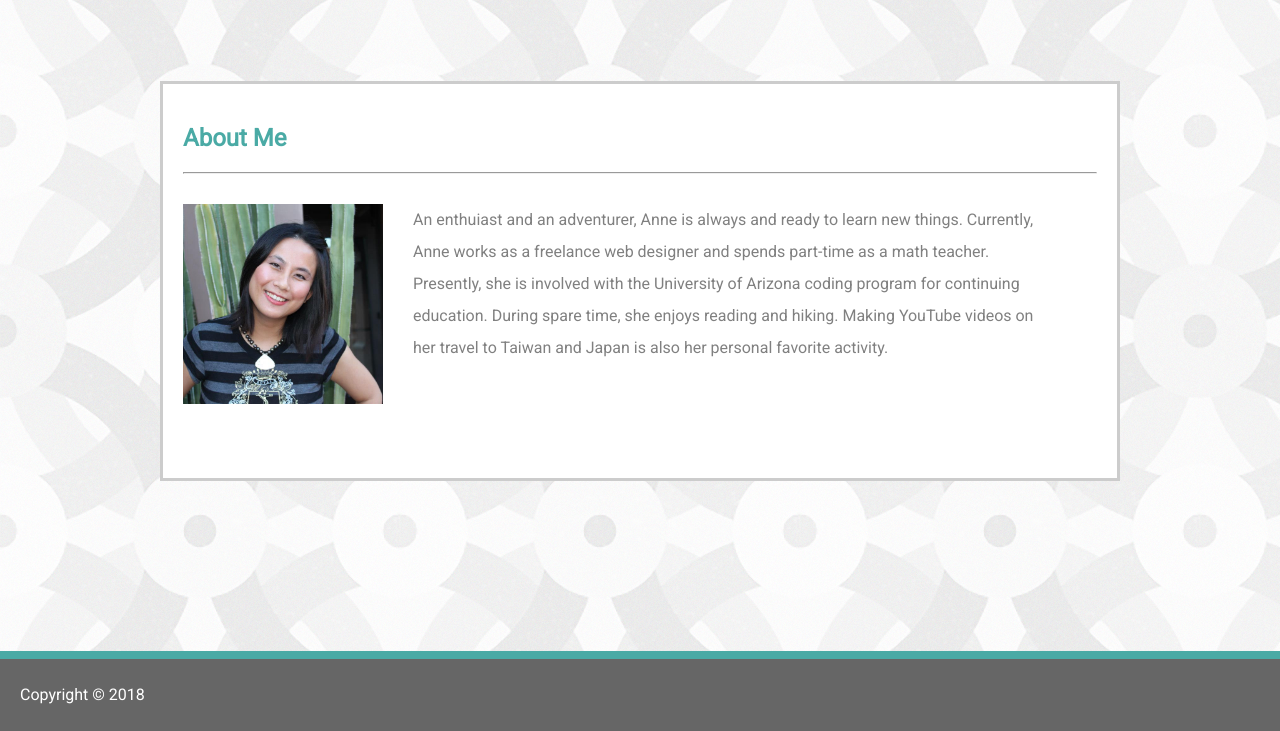
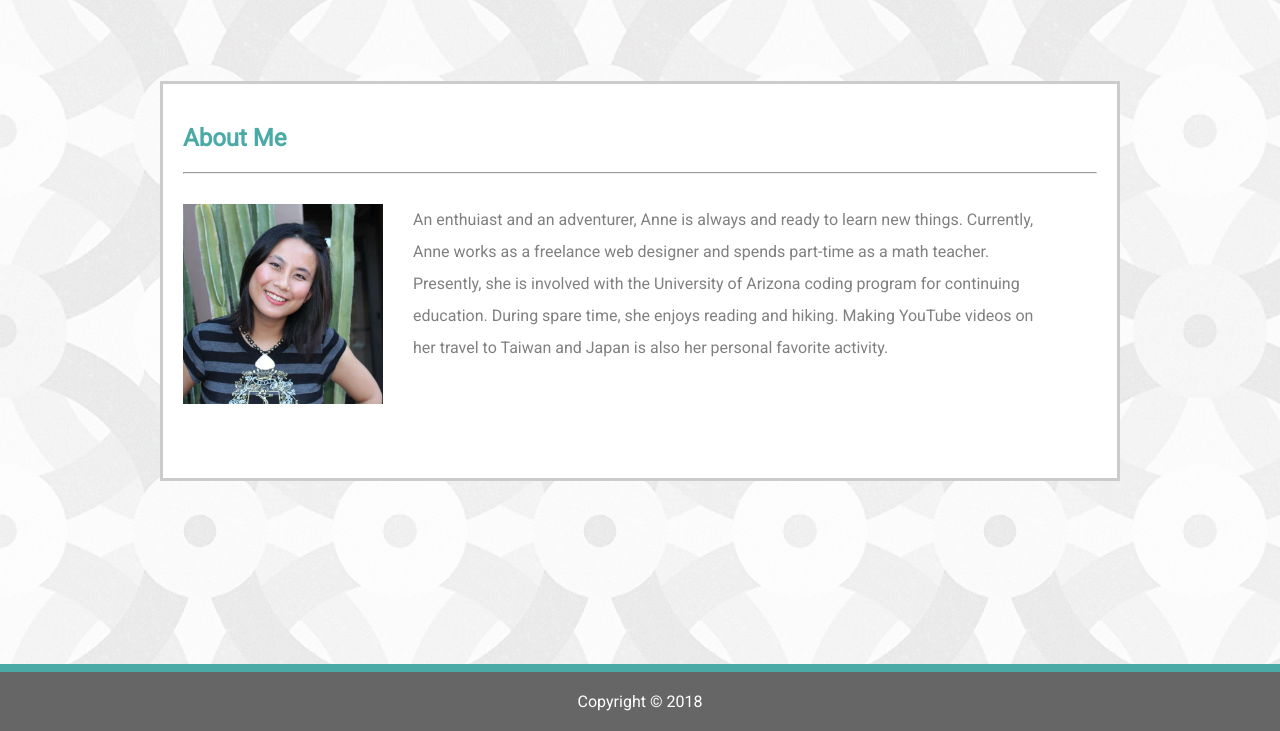
Before and after one commit to ac5599656/Basic-Portfolio, a plain HTML site: page index.html in a window 1280 px wide. Shown: the part 69-800 px from the top of the page. Drawn offline with Linux system fonts and the light colour scheme; a script that the page names is missing.

Commit message:
Update index.html

```diff
--- a/index.html
+++ b/index.html
@@ -48,7 +48,7 @@
         </div>
     </section>
     <footer>
-        <p>Copyright © 2018</p>
+        Copyright © 2018
     </footer>
 </body>
 
```
